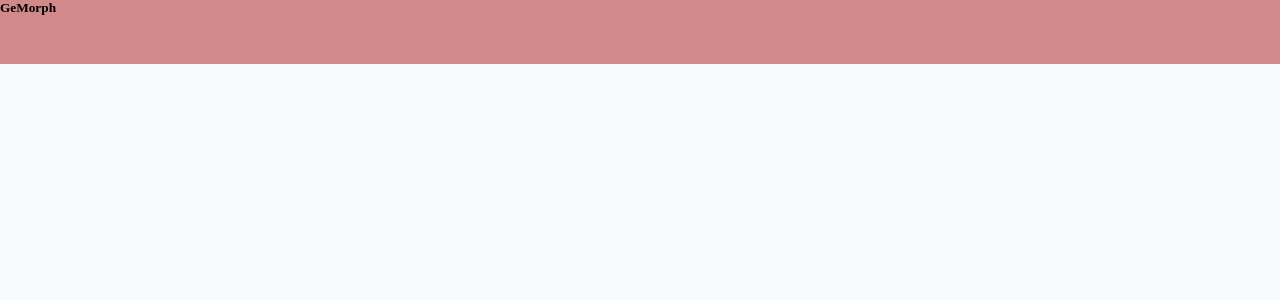
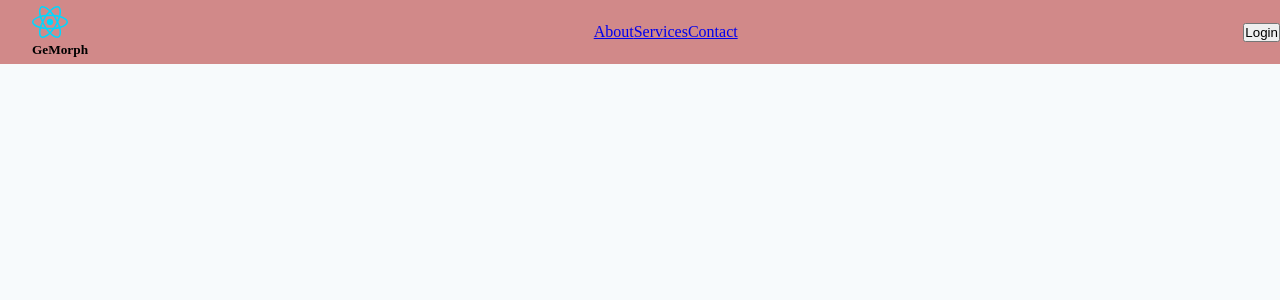
Before and after one commit to kh-hamz/mad, a React (Vite) app in the folder frntend/: page / in a window 1280 px wide. Shown: the top 300 px of the page. Built offline with nearby package versions, Linux system fonts and the light colour scheme.

Commit message:
Added navbar elements

```diff
--- a/frntend/src/App.css
+++ b/frntend/src/App.css
@@ -15,4 +15,6 @@
   display: flex;
   justify-content: space-between;
   align-items: center;
+  padding: 1rem 0 0 2rem;
+  height: 3rem;
 }
--- a/frntend/src/App.tsx
+++ b/frntend/src/App.tsx
@@ -1,10 +1,24 @@
 import './App.css'
+import logo from './assets/react.svg'
 
 function App() {
   return (
     <>
         <div className='navbar'>
-            <h5>GeMorph</h5>
+          <div className='nav-inner'>
+            <div className='logo-bar'>
+              <img src={logo} alt="Logo" />
+              <h5>GeMorph</h5>
+            </div>
+            <div className='nav-links'>
+              <a href="#">About</a>
+              <a href="#">Services</a>
+              <a href="#">Contact</a>
+            </div>
+            <button className='login-button'>
+              Login
+            </button>
+          </div>
         </div>
     </>
   )
```
